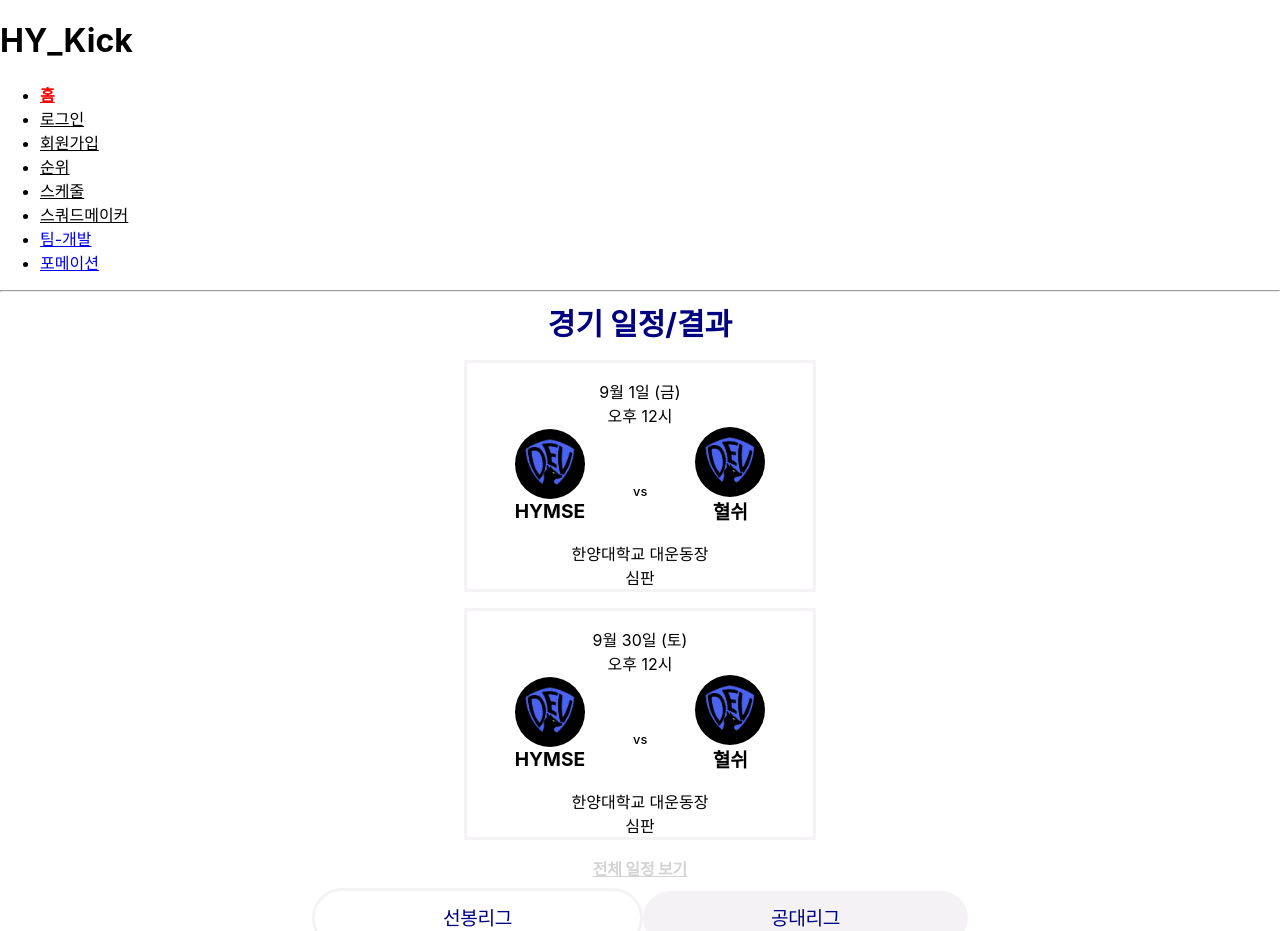
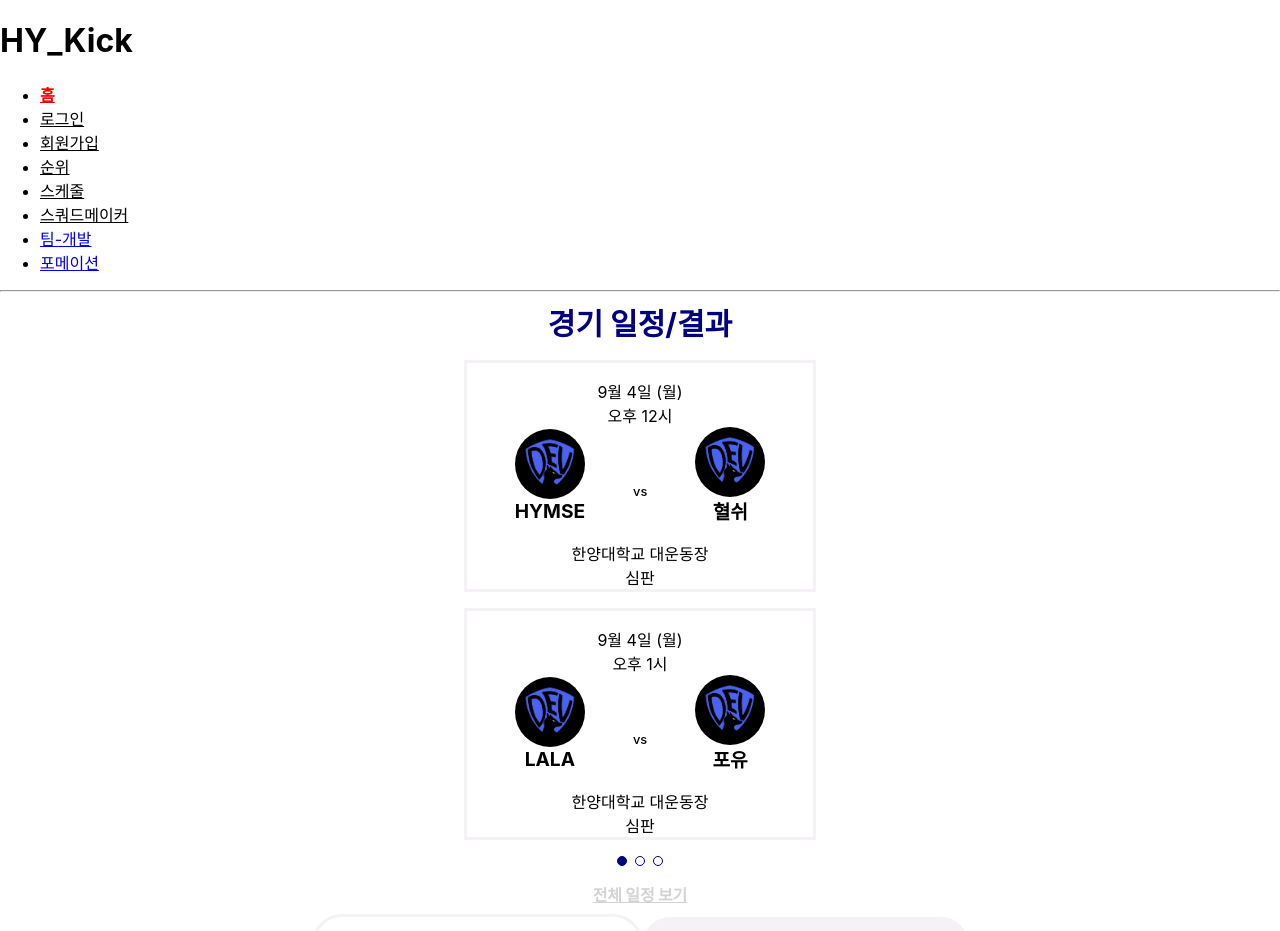
Before and after one commit to ludals/HY_kick, a React (Create React App) app in the folder my-app/: page /home in a window 1280 px wide. Shown: the top 931 px of the page. Built offline with nearby package versions, Linux system fonts and the light colour scheme.

Commit message:
Feat: Add Upcoming Swipe Event

```diff
--- a/my-app/src/component/matches.json
+++ b/my-app/src/component/matches.json
@@ -1,19 +1,5 @@
 {
   "match": [
-        {
-            "date": "2023-9-1",
-            "home": "HYMSE",
-            "away": "혈쉬",
-            "time": "12",
-            "league": "공대리그"
-        },
-        {
-            "date": "2023-9-30",
-            "home": "HYMSE",
-            "away": "혈쉬",
-            "time": "12",
-            "league": "공대리그"
-        },
     {
       "date": "2023-9-4",
       "home": "HYMSE",
--- a/my-app/src/component/upcoming/Upcoming.jsx
+++ b/my-app/src/component/upcoming/Upcoming.jsx
@@ -1,17 +1,22 @@
 import styled from "styled-components";
 import logo from '../team_image/gaebal.jpg'
 import { Link } from "react-router-dom";
-import { useEffect, useState } from "react";
+import { useEffect, useState, useRef } from "react";
+import PropTypes from 'prop-types';
 import UpcomingModal from "./UpcomingModal";
 
 const Upcoming = (props) => {
   const [isModalOpen, setIsModalOpen] = useState(false);
   const days = ["일", "월", "화", "수", "목", "금", "토"];
-  const homeComponent = document.getElementsByClassName('Home');
-  const awayComponent = document.getElementsByClassName('Away');
+  // const homeComponent = document.getElementsByClassName('Home');
+  // const awayComponent = document.getElementsByClassName('Away');
   const prevMatch = [props.matches[0], props.matches[1]];
   const upcomingMatch1 = [props.matches[2], props.matches[3]];
   const upcomingMatch2 = [props.matches[4], props.matches[5]];
+  const ref = useRef(null);
+  const matchWrapperSize = 27 * 16;
+  const [positionx, setPositionx] = useState(0);
+  const [imgCount, setImgCount] = useState(1);
 
   const openModal = () => {
     setIsModalOpen(true);
@@ -88,16 +93,43 @@ const Upcoming = (props) => {
   //   });
   // }, [homeComponent, awayComponent])
 
+  const onTouchEnd = (e) => {
+    const swipe = positionx - e.changedTouches[0].pageX;
+    const div = ref.current;
+    if (swipe > 30) {
+      if (imgCount !== 3) {
+        const move = (-matchWrapperSize * imgCount)
+        div.style.transform = `translateX(calc(${move}px))`;
+        setImgCount(imgCount + 1);
+      }
+      else {
+        div.style.transform = `translateX(calc(${matchWrapperSize * 0}px))`;
+        setImgCount(1);
+      }
+    }
+    else if (swipe < -30) {
+      if (imgCount !== 1) {
+        const move = (-matchWrapperSize * (imgCount - 2))
+        div.style.transform = `translateX(calc(${move}px))`;
+        setImgCount(imgCount - 1);
+      }
+      else {
+        div.style.transform = `translateX(calc(${-matchWrapperSize * 2}px))`;
+        setImgCount(3);
+      }
+    }
+  }
+
 
   return (
     <>
-      {isModalOpen ? <UpcomingModal closeModal={closeModal} /> : null}
+      {/* {isModalOpen ? <UpcomingModal closeModal={closeModal} /> : null} */}
       <UpcomingWrapper className="UpcomingWrapper">
         <UpcomingHeader className="UpcomingHeader">
           경기 일정/결과
         </UpcomingHeader>
-        <UpcomingView className="UpcomingView">
-          <div className="upcoming_container">
+        <UpcomingView className="UpcomingView" onTouchStart={(e) => setPositionx(e.changedTouches[0].pageX)} onTouchEnd={onTouchEnd}>
+          <div ref={ref} className="upcoming_container">
             <UpcomingBody className="UpcomingBody">
               {prevMatchComponent}
             </UpcomingBody>
@@ -109,6 +141,11 @@ const Upcoming = (props) => {
             </UpcomingBody>
           </div>
         </UpcomingView>
+        <Pagination>
+          <PaginationDot $index={1} $imgcount={imgCount}></PaginationDot>
+          <PaginationDot $index={2} $imgcount={imgCount}></PaginationDot>
+          <PaginationDot $index={3} $imgcount={imgCount}></PaginationDot>
+        </Pagination>
         <UpcomingFooter className="UpcomingFooter">
           <Link to="/schedule" className="link">
             <span>전체 일정 보기</span>
@@ -132,6 +169,7 @@ const UpcomingWrapper = styled.div`
     .upcoming_container{
       display: flex;
       gap: 3rem;
+      transition: transform 0.5s ease;
     }
 `;
 
@@ -224,6 +262,20 @@ const UpcomingInfo = styled.div`
     white-space: pre-line;
 `;
 
+const Pagination = styled.div`
+  display: flex;
+  justify-content: center;
+  gap : 0.5rem;
+`;
+
+const PaginationDot = styled.div`
+  width: 0.5rem;
+  height: 0.5rem;
+  border-radius: 50%;
+  border: 1px solid navy;
+  background: ${(props) => (props.$imgcount !== props.$index ? "white" : "navy")};
+`;
+
 const UpcomingFooter = styled.div`
     width: auto;
     height: 1rem;
@@ -238,3 +290,8 @@ const UpcomingFooter = styled.div`
         color: lightgray;
     }
 `;
+
+PaginationDot.propTypes = {
+  $imgcount: PropTypes.number,
+  $index: PropTypes.number,
+};
```
Lines whose indentation alone changed are shown as unchanged.
